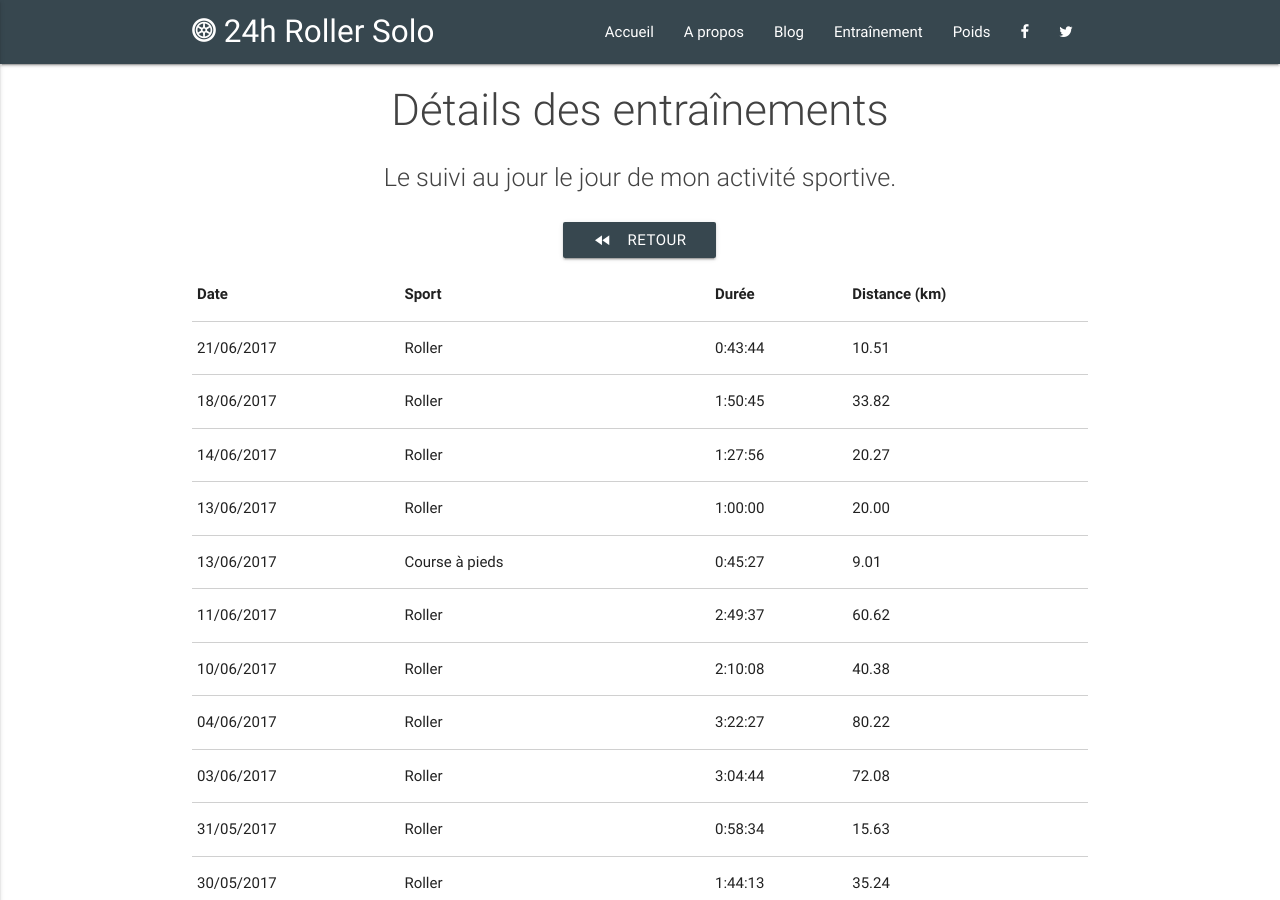
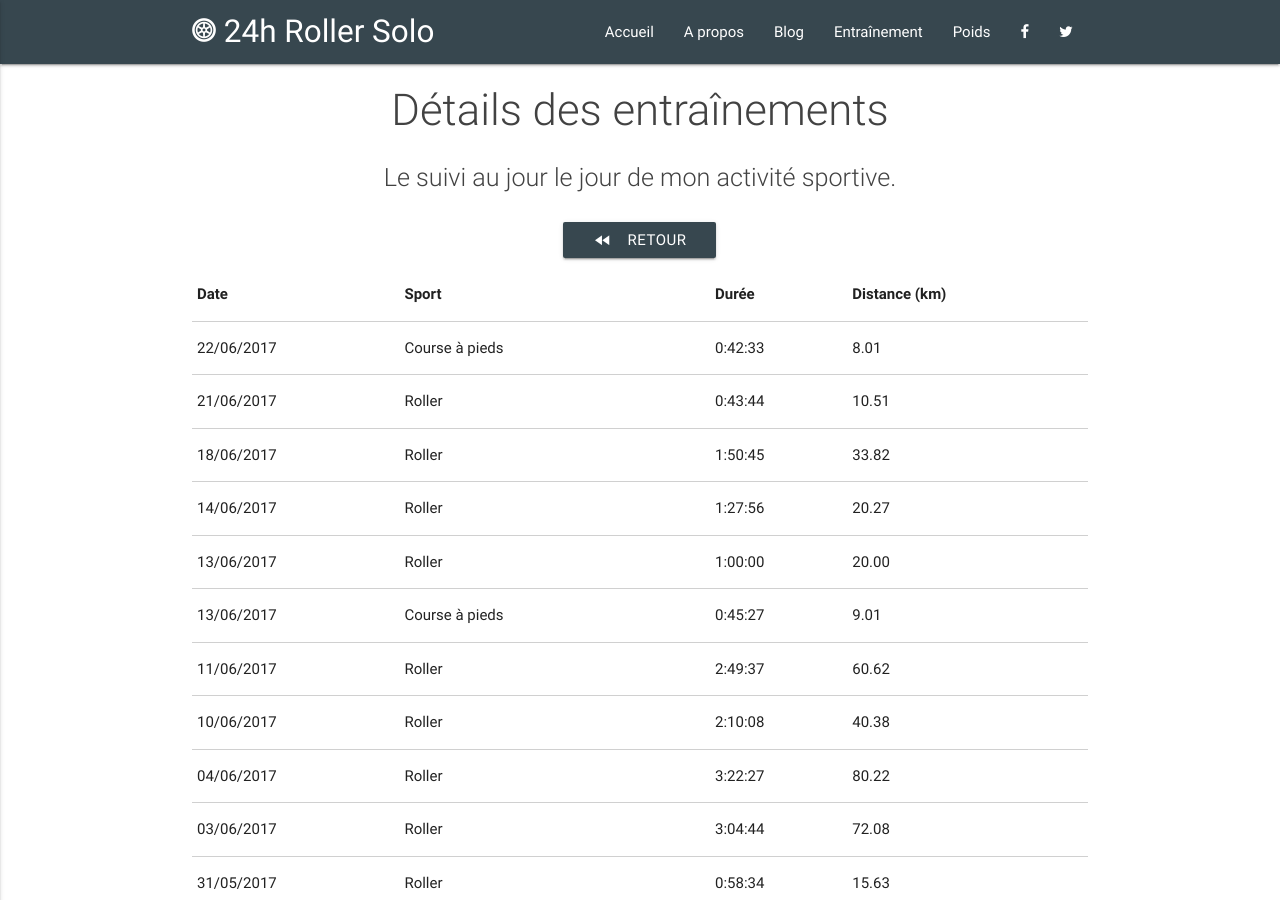
Before and after one commit to 24hRollerSolo/24hRollerSolo.github.io, a Jekyll site: the page built from training/details.html, in a window 1280 px wide and 900 px high. Built offline with Jekyll 4.4.1, drawn with Linux system fonts in a browser that asks for light colours.

Commit message:
Add 2017-06-22 running

```diff
--- a/_data/sports.json
+++ b/_data/sports.json
@@ -1,4 +1,5 @@
 [
+  {"date": "2017-06-22", "type": "RUNNING", "distance": "8.01", "duration": "0:42:33"},
   {"date": "2017-06-21", "type": "ROLLER", "distance": "10.51", "duration": "0:43:44"},
   {"date": "2017-06-18", "type": "ROLLER", "distance": "33.82", "duration": "1:50:45"},
   {"date": "2017-06-14", "type": "ROLLER", "distance": "20.27", "duration": "1:27:56"},
```
